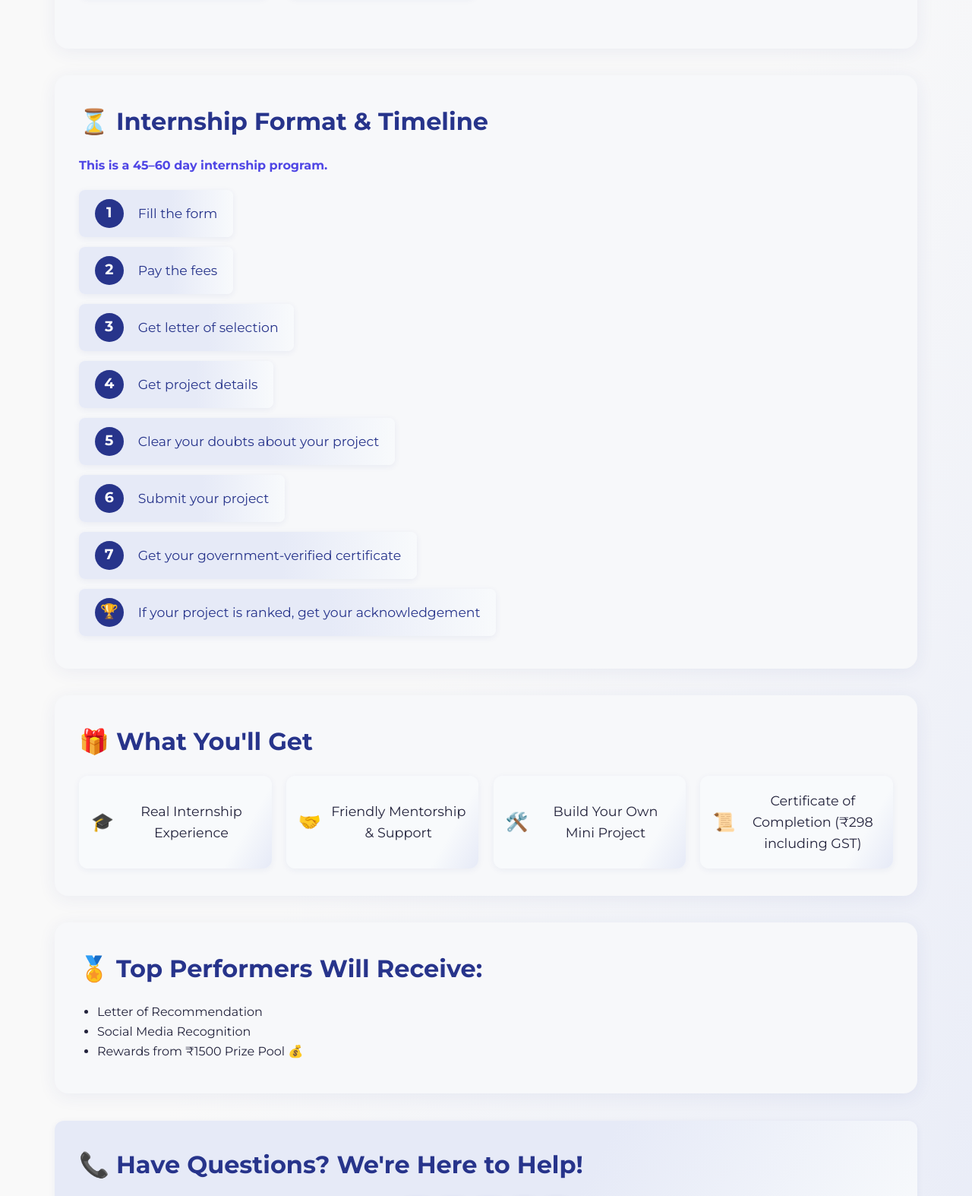
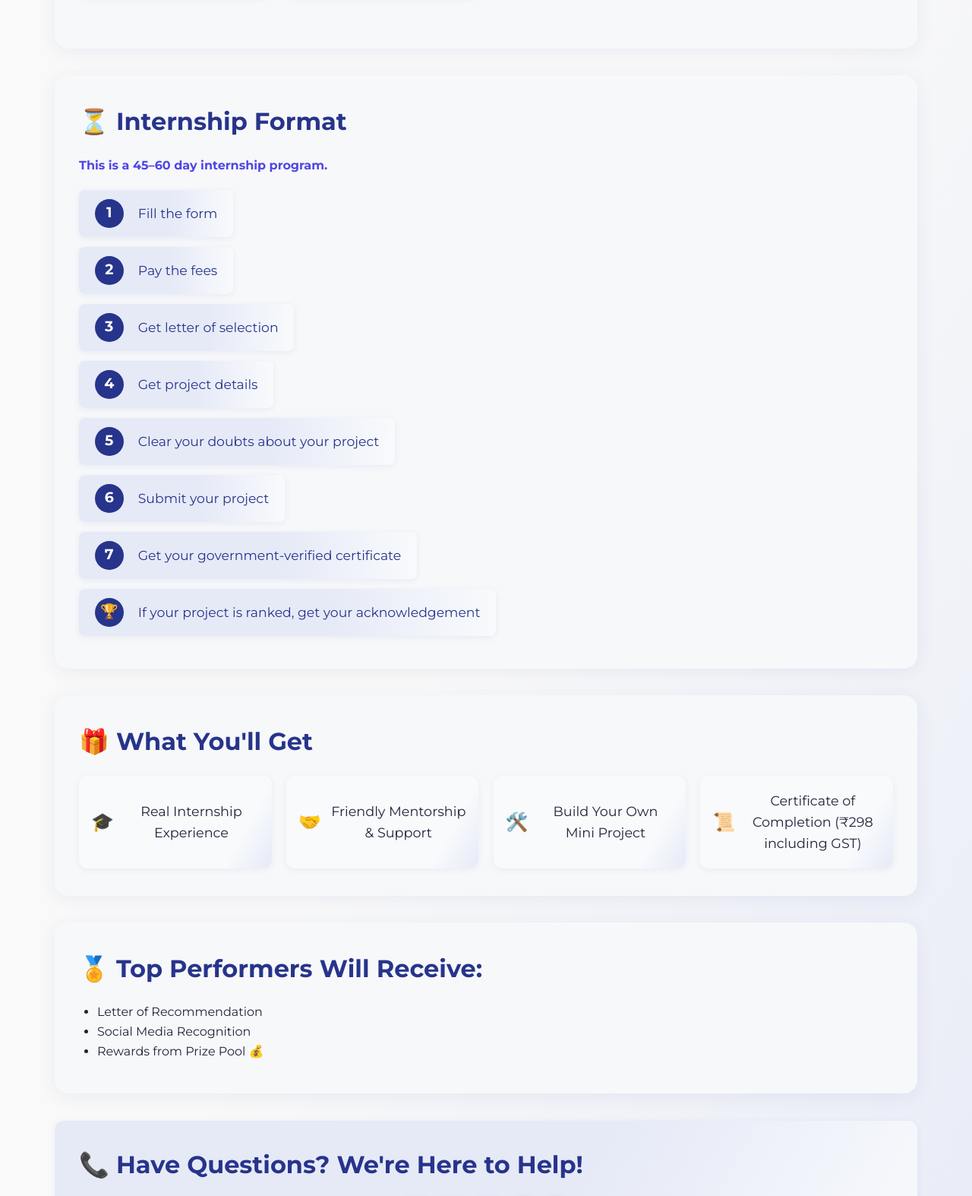
Before and after one commit to VidyaRupi/Internship, a plain HTML site: page index.html in a window 1280 px wide. Shown: the part 1793-3367 px from the top of the page at 76% size. Drawn offline with Linux system fonts and the light colour scheme.

Commit message:
Update index.html

```diff
--- a/index.html
+++ b/index.html
@@ -525,7 +525,7 @@
             </div>
         </section>
         <section class="section">
-            <h2>⏳ Internship Format & Timeline</h2>
+            <h2>⏳ Internship Format </h2>
             <p style="font-weight:600; color:#4f46e5; margin-bottom:1.2em;">This is a 45–60 day internship program.</p>
             <div class="steps">
                 <div class="step"><span class="step-num">1</span> Fill the form</div>
@@ -552,7 +552,7 @@
             <ul>
                 <li>Letter of Recommendation</li>
                 <li>Social Media Recognition</li>
-                <li>Rewards from ₹1500 Prize Pool 💰</li>
+                <li>Rewards from Prize Pool 💰</li>
             </ul>
         </section>
         <section class="section contact">
```
